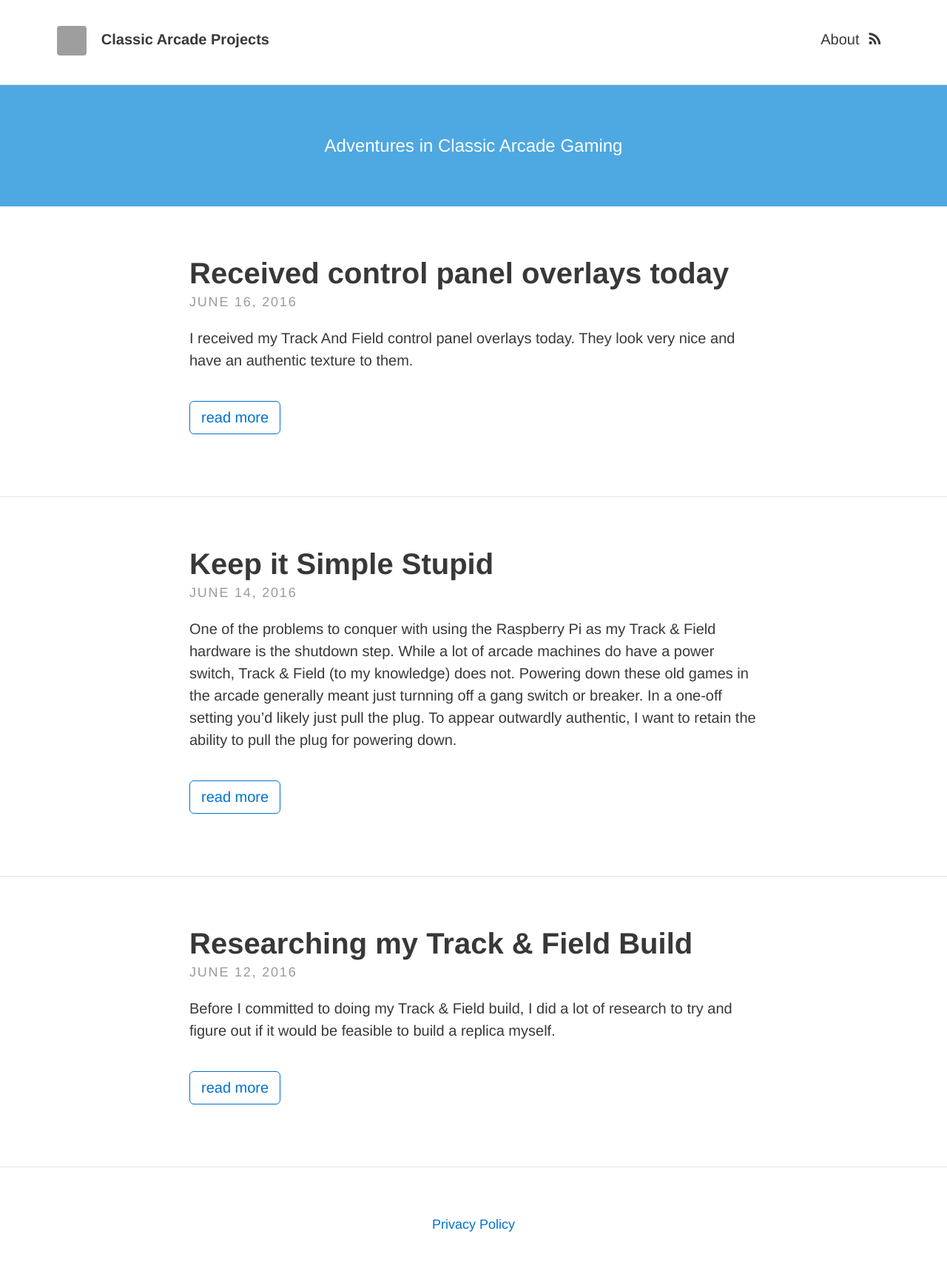
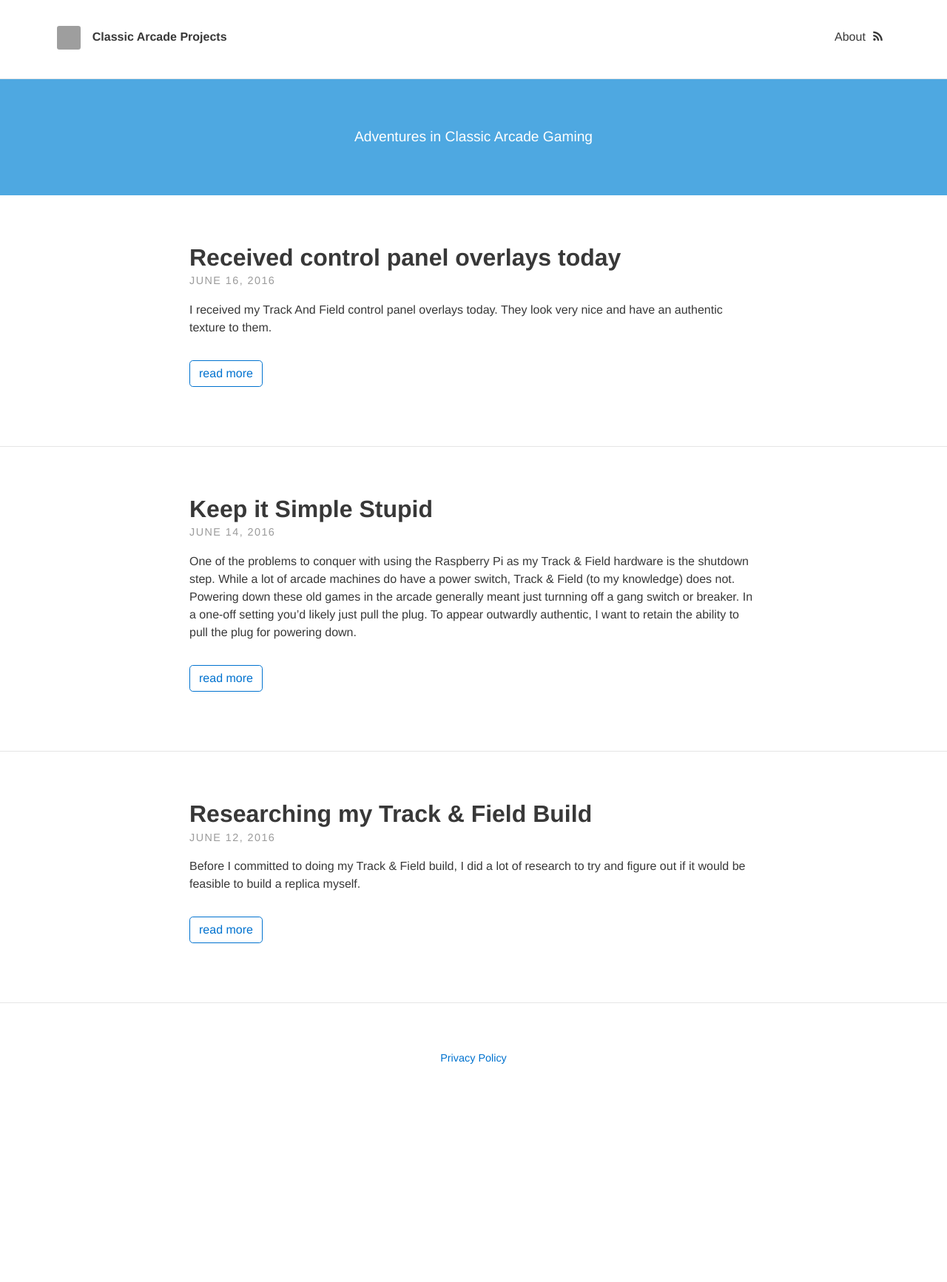
Before and after one commit to StilgarISCA/ClassicArcadeProjects, a Jekyll site: the page built from index.html, in a window 1280 px wide. Shown: the whole page at 74% size. Built offline with Jekyll 4.4.1, drawn with Linux system fonts in a browser that asks for light colours; nearby versions of some CDN libraries; the list of posts is cut into pages by our own code; after the commit the page ends 1506 px from its top, so only the background shows below that; grey boxes are pictures that could not be loaded.

Commit message:
Shink default font size

```diff
--- a/_sass/base/_variables.scss
+++ b/_sass/base/_variables.scss
@@ -1,7 +1,7 @@
 // Typography
 $font-family-main: 'Roboto Slab', Helvetica, Arial, sans-serif;
 $font-family-headings: 'Roboto Slab', Helvetica, Arial, sans-serif;
-$font-size: 1.25em;
+$font-size: 1em;
 
 // Padding
 $padding-large: 20%;
```
